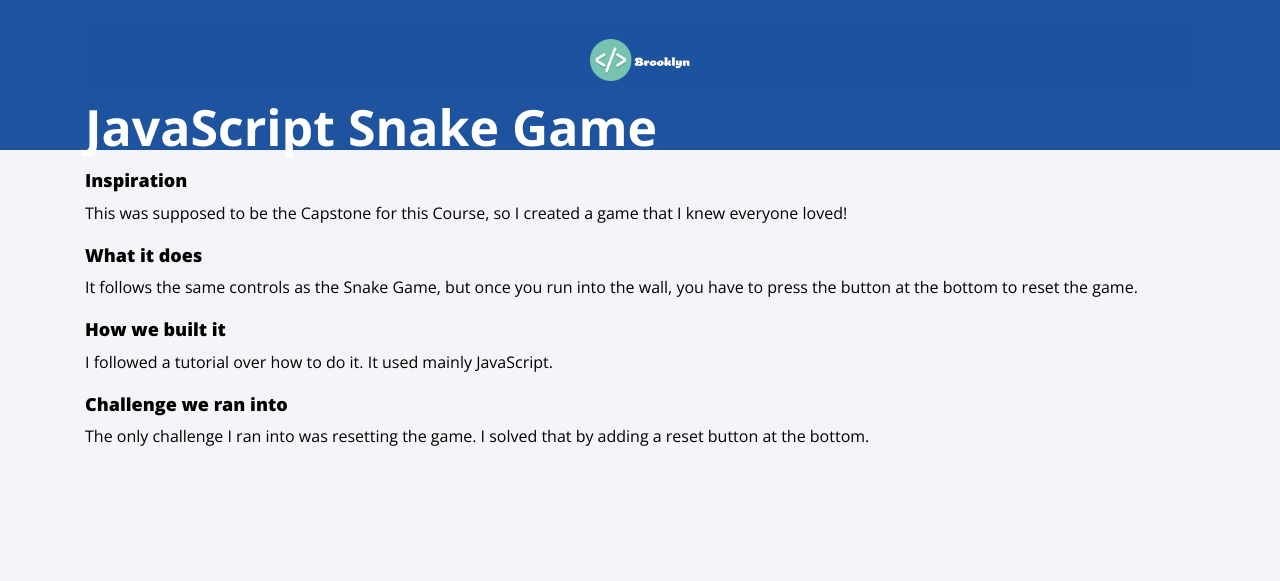
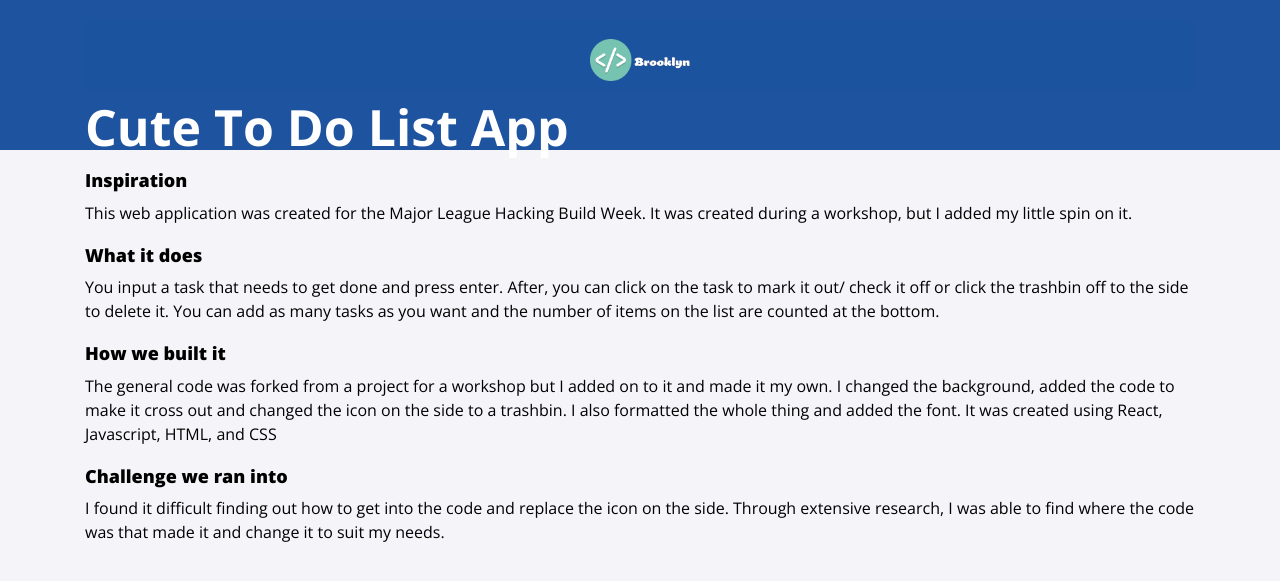
Before and after one commit to BrookTheBook/brookthebook.github.io, a Jekyll site: the page built from projects/sprint5.md, in a window 1280 px wide. Shown: the top 581 px of the page. Built offline with Jekyll 4.4.1, drawn with Linux system fonts in a browser that asks for light colours; nearby versions of some CDN libraries.

Commit message:
Update sprint5.md

```diff
--- a/projects/sprint5.md
+++ b/projects/sprint5.md
@@ -1,20 +1,20 @@
 ---
-title: JavaScript Snake Game
+title: Cute To Do List App
 layout: page
 ---
 
 ## Inspiration
 
-This was supposed to be the Capstone for this Course, so I created a game that I knew everyone loved!
+This web application was created for the Major League Hacking Build Week. It was created during a workshop, but I added my little spin on it.
 
 ## What it does
 
-It follows the same controls as the Snake Game, but once you run into the wall, you have to press the button at the bottom to reset the game.
+You input a task that needs to get done and press enter. After, you can click on the task to mark it out/ check it off or click the trashbin off to the side to delete it. You can add as many tasks as you want and the number of items on the list are counted at the bottom.
 
 ## How we built it
 
-I followed a tutorial over how to do it. It used mainly JavaScript.
+The general code was forked from a project for a workshop but I added on to it and made it my own. I changed the background, added the code to make it cross out and changed the icon on the side to a trashbin. I also formatted the whole thing and added the font. It was created using React, Javascript, HTML, and CSS
 
 ## Challenge we ran into
 
-The only challenge I ran into was resetting the game. I solved that by adding a reset button at the bottom.
+I found it difficult finding out how to get into the code and replace the icon on the side. Through extensive research, I was able to find where the code was that made it and change it to suit my needs.
```
